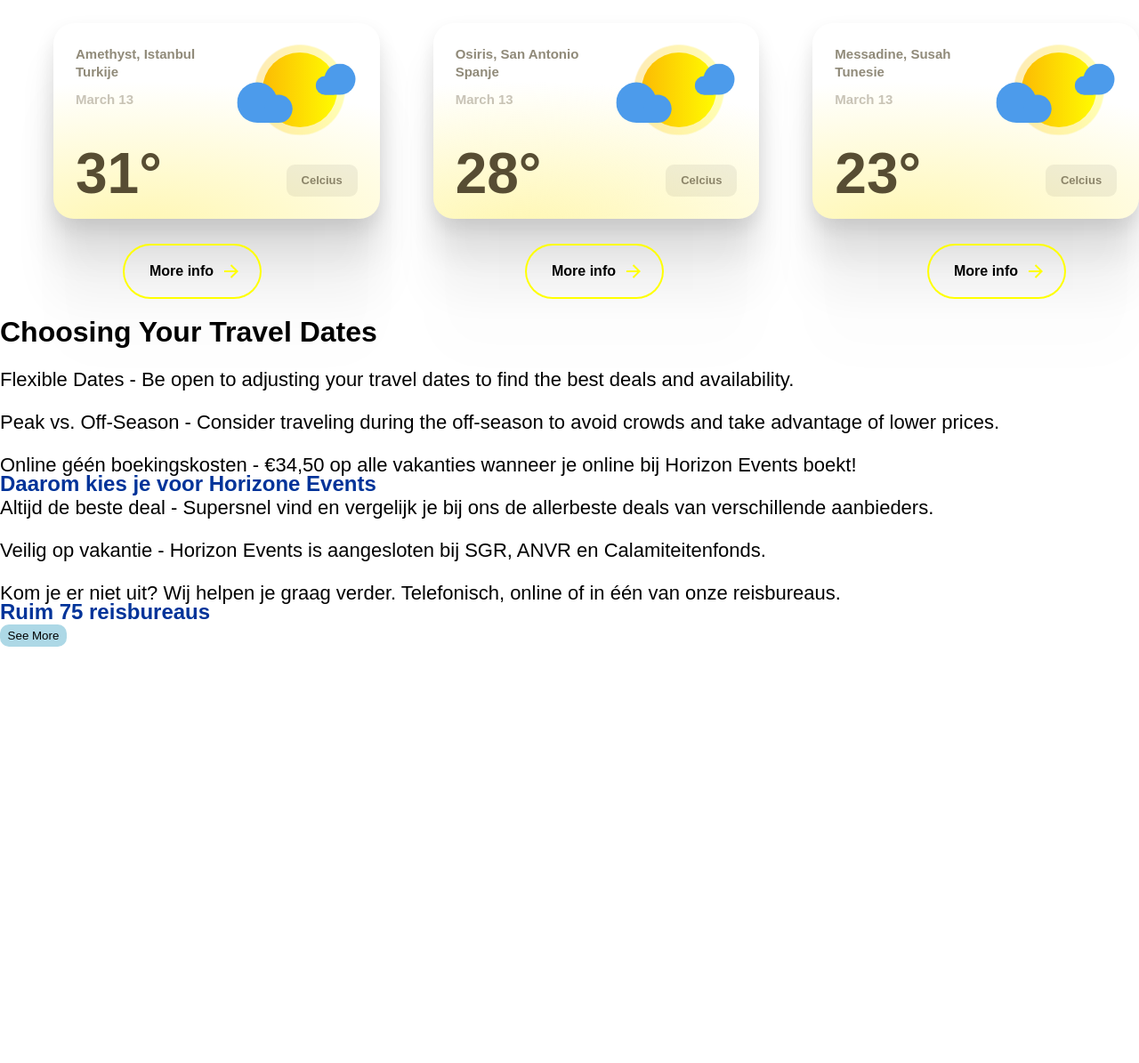
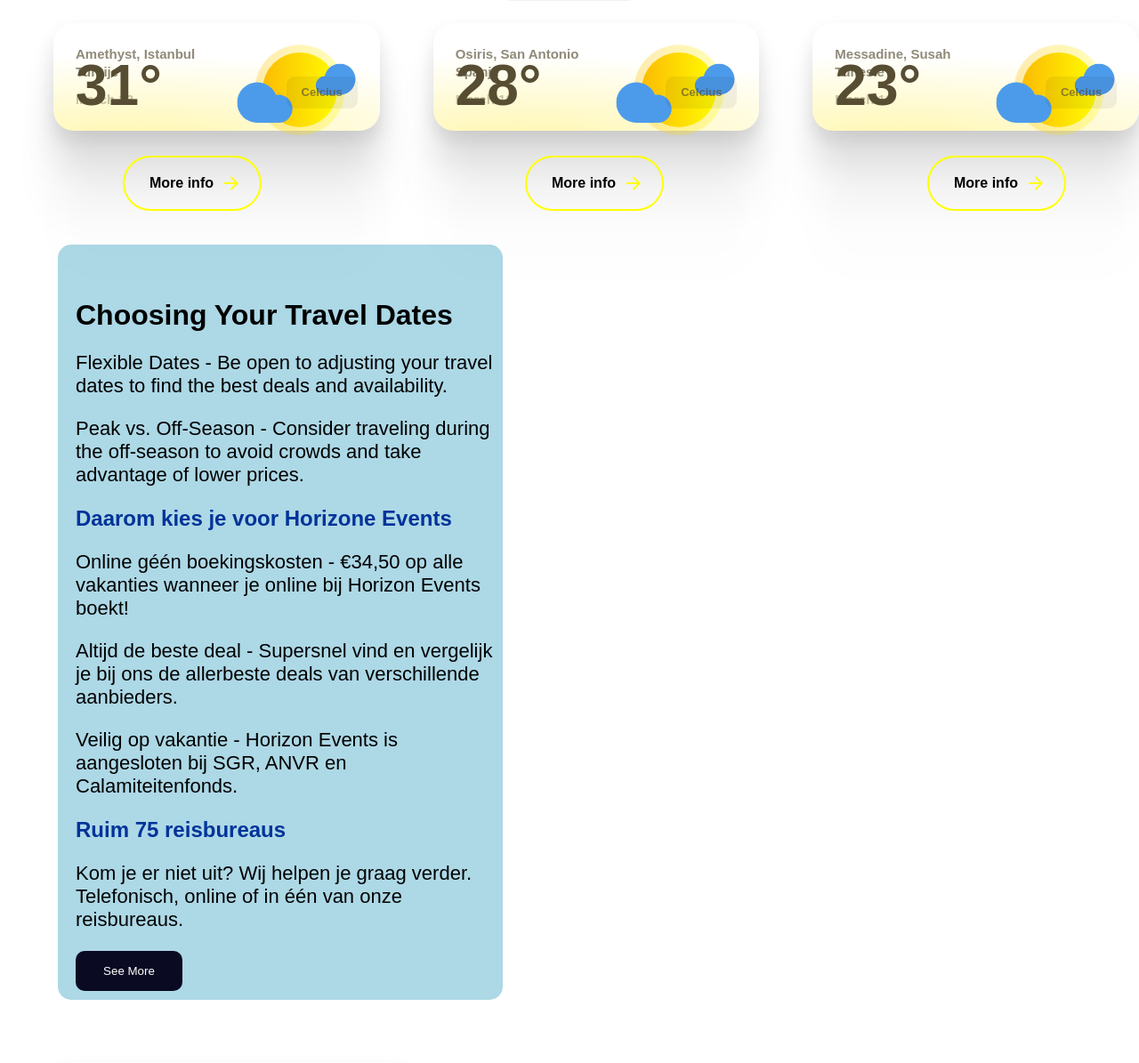
Before and after one commit to MorgueVC/travelagency, a PHP site: page / in a window 1280 px wide. Shown: the part 606-1801 px from the top of the page at 89% size. Before the commit the page ends 1333 px from the top, so only its background shows below. Run offline with PHP 8.4, Linux system fonts and the light colour scheme.

Commit message:
home page

```diff
--- a/webapp2/html/CSS/style.css
+++ b/webapp2/html/CSS/style.css
@@ -33,6 +33,13 @@ body {
   background: rgba(226, 213, 213, 0.5);
   margin-top: 65px;
   border-radius: 36px;
+}
+.home-pageinfo{
+background-color: lightblue;
+width: 500px;
+margin-left: 65px;
+margin-top: 40px;
+border-radius: 15px;
 }
 
 .navbar {
@@ -84,17 +91,23 @@ margin-left: 50px;
   border-radius: 20px;
 }
 .over-ons-button{
-  background-color: lightblue;
-  border: none;
-  width: 75px;
-  height: 25px;
-  border-radius: 10px;
+  top:50%;
+  background-color:#0a0a23;
+  color: #fff;
+  border:none;
+  border-radius:10px;
+  padding:15px;
+  min-height:30px;
+  min-width: 120px;
+  margin-bottom: 10px;
 }
-
+ .info-box{
+  margin-left: 20px;
+  padding-top: 40px;
+ }
 
 header h1, .reasons h2, footer h2 {
   color: #003399; /* Donkerblauw */
-  position: absolute;
 }
 p{
   font-size: 22px;
@@ -378,3 +391,72 @@ p{
   margin-left: 140px;
   margin-top: 30px;
 }
+.card {
+  width: 350px;
+  margin-top: 70px;
+  height: auto; /* Veranderde van 170px naar auto om de hoogte dynamisch te maken */
+  position: relative;
+  padding: 25px;
+  margin-left: 60px;
+  background: radial-gradient(178.94% 106.41% at 26.42% 106.41%, #FFF7B1 0%, rgba(255, 255, 255, 0) 71.88%), #FFFFFF;
+  box-shadow: 0px 155px 62px rgba(0, 0, 0, 0.01), 0px 87px 52px rgba(0, 0, 0, 0.05), 0px 39px 39px rgba(0, 0, 0, 0.09), 0px 10px 21px rgba(0, 0, 0, 0.1), 0px 0px 0px rgba(0, 0, 0, 0.1);
+  border-radius: 23px;
+  transition: all 0.8s cubic-bezier(0.15, 0.83, 0.66, 1);
+  cursor: pointer;
+}
+
+.card:hover {
+  transform: scale(1.02);
+  box-shadow: 0px 0px 1px 1px #5a5a5a;
+}
+
+.card__img {
+  width: 100%;
+  height: auto; /* Veranderde van 100% naar auto om de hoogte dynamisch te maken */
+  object-fit: cover;
+  border-radius: 20px 20px 0 0;
+  justify-content: center;
+}
+
+.card__descr-wrapper {
+  padding: 15px;
+  display: grid;
+  grid-template-columns: 1fr; /* Maakt de beschrijving een kolom */
+}
+
+.card__title {
+  color: var(--font-color);
+  text-align: center;
+  margin-bottom: 15px;
+  font-weight: 900;
+  font-size: 16px;
+}
+
+.card__descr {
+  color: var(--font-color);
+  text-align: justify; /* Voegt rechtstreeks tekst toe aan de beschrijving */
+}
+.svg {
+  width: 25px;
+  height: 25px;
+  transform: translateY(25%);
+  fill: var(--font-color);
+}
+
+.card__links {
+  margin-top: 10px;
+  display: flex;
+  justify-content: space-between;
+  align-self: flex-end;
+}
+
+.card__links .link {
+  color: var(--font-color);
+  font-weight: 600;
+  font-size: 15px;
+  text-decoration: none;
+}
+
+.card__links .link:hover {
+  text-decoration: underline;
+}
--- a/webapp2/html/index.html
+++ b/webapp2/html/index.html
@@ -155,6 +155,8 @@
         </svg>
       </button>
       </div>
+      <div class="home-pageinfo">
+        <div class="info-box">
       <h1>Choosing Your Travel Dates</h1>
       <p>Flexible Dates - Be open to adjusting your travel dates to find the best deals and availability.</p>
       <p>Peak vs. Off-Season - Consider traveling during the off-season to avoid crowds and take advantage of lower prices.</p>
@@ -164,12 +166,26 @@
       <p>Altijd de beste deal - Supersnel vind en vergelijk je bij ons de allerbeste deals van verschillende aanbieders.</p>
       <p>Veilig op vakantie - Horizon Events is aangesloten bij SGR, ANVR en Calamiteitenfonds.</p>
   </section>
-
-
   <footer>
       <h2>Ruim 75 reisbureaus</h2>
       <p>Kom je er niet uit? Wij helpen je graag verder. Telefonisch, online of in één van onze reisbureaus.</p>
+
       <button class="over-ons-button">See More</button>
   </footer>
+  </div>
+      </div>
+      <div class="card">
+        <div class="card__img">
+          <img src="/travelagency/webapp2/img/ItalieHotelRivera.png" alt="Hotel Riva Del Sole in Italië">
+        </div>
+        <div class="card__descr-wrapper">
+          <p class="card__title">
+      Italie.<br>
+      Hotel Riva Del Sole  </p>
+        <p class="card__descr">
+          Relaxen bij het zwembad Gelegen aan de Adriatische Zee Geniet van een hapje en drankje Ontdek het leuke sportaanbod
+        </p>
+          </div>
+      </div>
 </body>
 </html>
```
Also changed, not shown: webapp2/img/ItalieHotelRivera.png (added).
